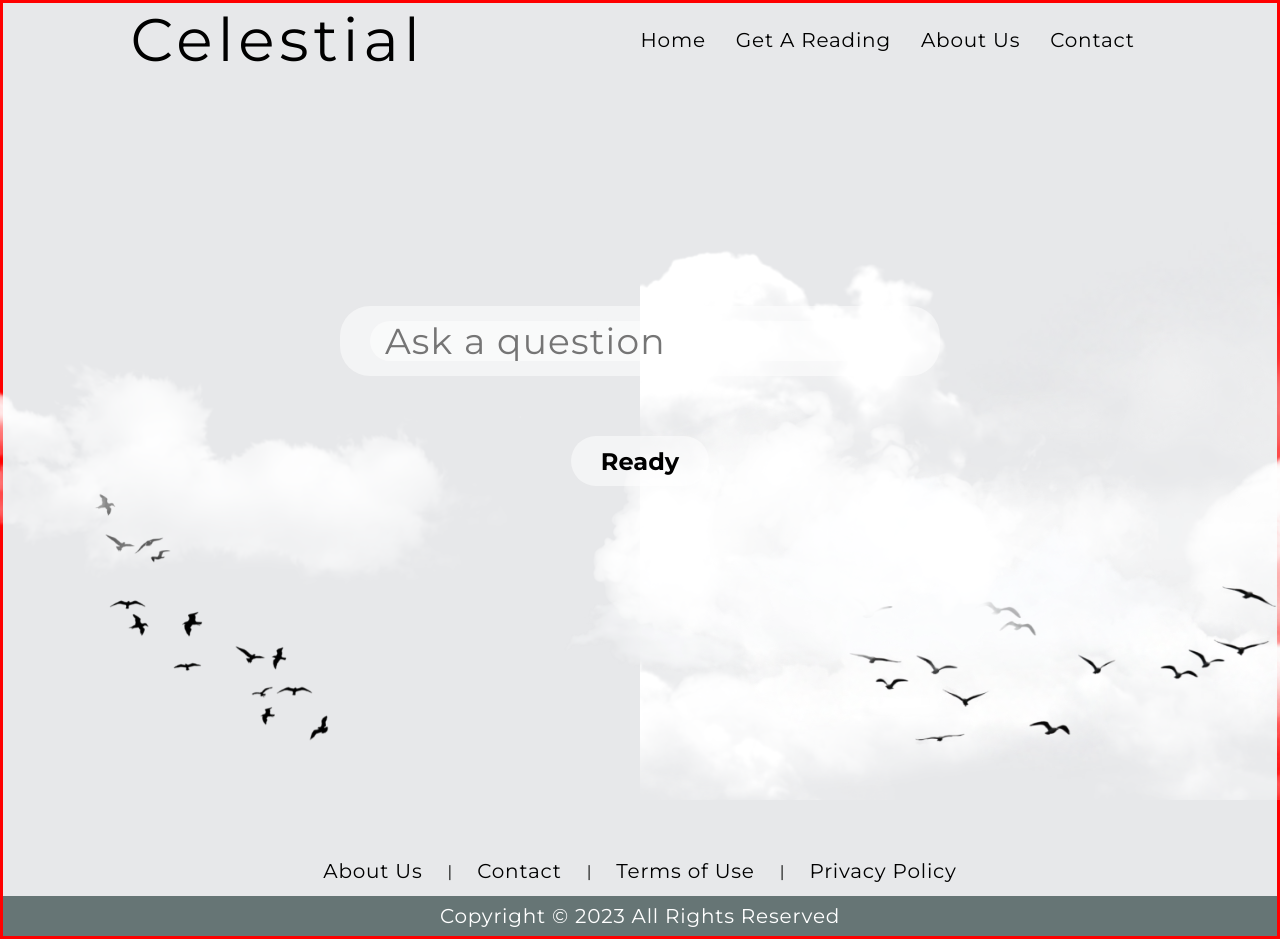
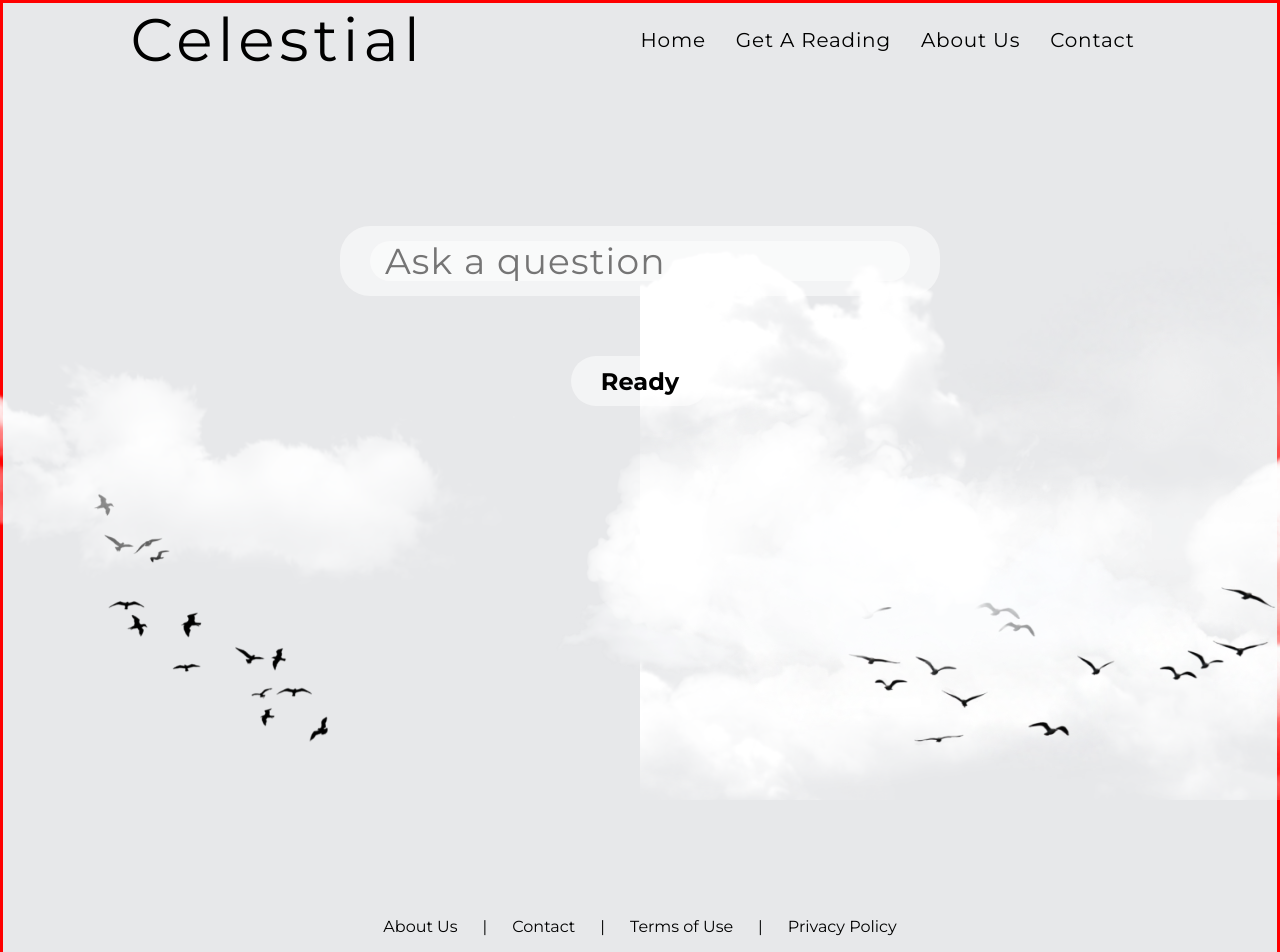
Before and after one commit to jackie3668/celestial-tarot, a React (Create React App) app: page /celestial-tarot/reading in a window 1280 px wide. Shown: the top 952 px of the page. Built offline with nearby package versions, Linux system fonts and the light colour scheme.

Commit message:
Styling Changes

```diff
--- a/src/Mobile.css
+++ b/src/Mobile.css
@@ -216,6 +216,7 @@
   }
 
   .footer-links .footer-item a:hover, .footer-links li:hover {
+
     background-color: var(--primary-color);
     box-shadow: none;
     text-decoration: underline;
@@ -233,6 +234,7 @@
   span {
     display: none;
   }
+
 
   .question-input-container {
     padding-top: 35vh;
--- a/src/components/Footer/Footer.css
+++ b/src/components/Footer/Footer.css
@@ -44,9 +44,7 @@
   justify-content: center;
   align-items: center;
   margin: 0;
-  padding-top: 50px;
   height: 100px;
   width: 100%;
   background-color: var(--primary-color);
-  height: 100px;
 }
--- a/src/components/Footer/Footer.js
+++ b/src/components/Footer/Footer.js
@@ -10,25 +10,25 @@ const Footer = () => {
       <div className="divider">
         <div className="footer-links">
           <ul className="footer-nav">
-            <li className="footer-item text">
+            <li className="footer-item">
               <Link to="/" className="link">
                 About Us
               </Link>
             </li>
             <span>|</span>
-            <li className="footer-item text">
+            <li className="footer-item">
               <Link to="/" className="link">
                 Contact
               </Link>
             </li>
             <span>|</span>
-            <li className="footer-item text">
+            <li className="footer-item">
               <Link to="/terms" className="link">
                 Terms of Use
               </Link>
             </li>
             <span>|</span>
-            <li className="footer-item text">
+            <li className="footer-item">
               <Link to="/privacy" className="link">
                 Privacy Policy
               </Link>
@@ -38,7 +38,7 @@ const Footer = () => {
       </div>
 
       <div className="copyright-container">
-        <div className="footer-copyright text">
+        <div className="footer-copyright">
             Copyright © {currentYear} All Rights Reserved
         </div>
       </div>
--- a/src/containers/Shuffle/Shuffle.css
+++ b/src/containers/Shuffle/Shuffle.css
@@ -3,9 +3,7 @@
   flex-direction: column;
   justify-content: center;
   align-items: center;
-  margin:0 5%;
-  overflow-y: hidden;
-  overflow-x: hidden;
+  margin:0 11%;
 }
 
 .shuffle-container h1 {
--- a/src/pages/Reading/Reading.css
+++ b/src/pages/Reading/Reading.css
@@ -4,7 +4,6 @@
   justify-content: center;
   align-items: center;
   background-color: var(--primary-color);
-  height: 90vh;
 }
 
 .component-container {
@@ -12,8 +11,8 @@
 }
 
 .cloud-container {
+  height: 50vh;
   overflow-x: hidden;
-  min-height: 20vh;
 }
 
 .cloud1-img {
```
